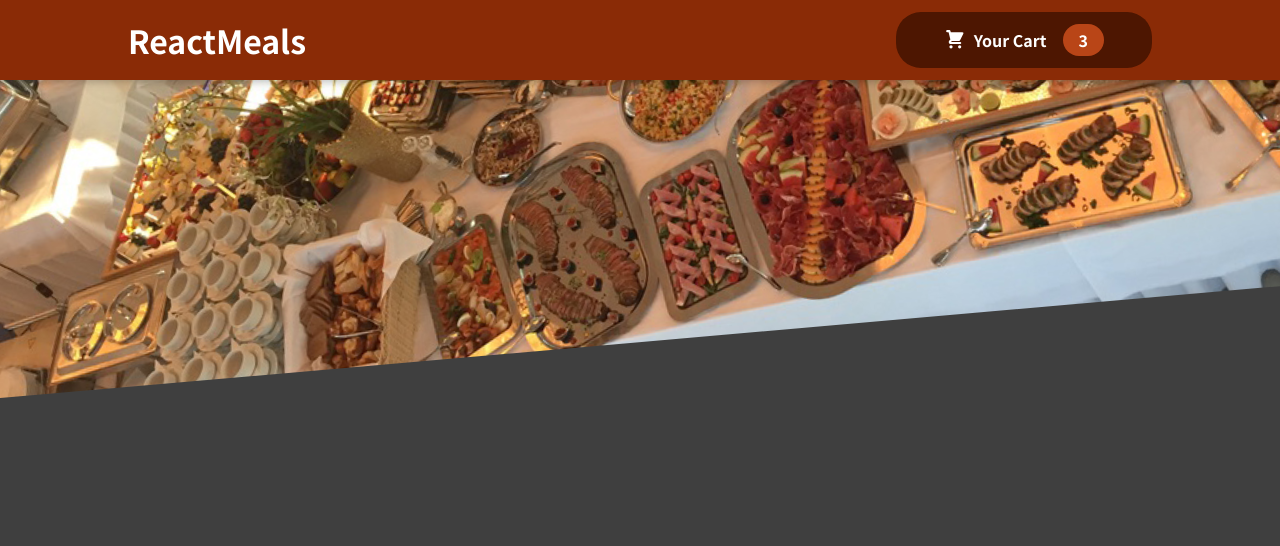
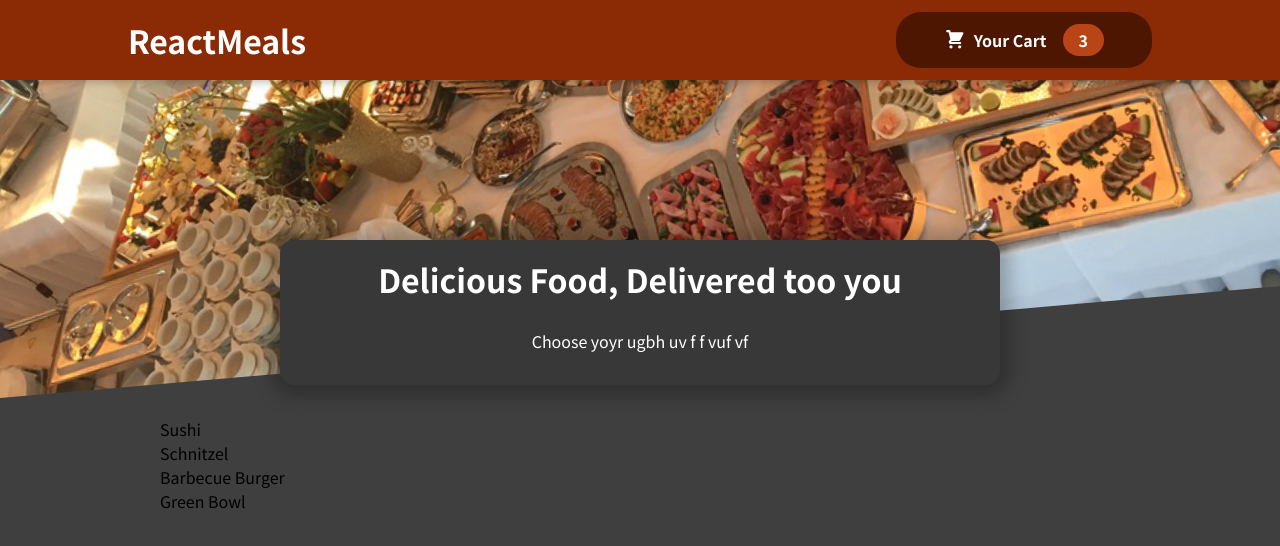
Before and after one commit to ravi55662580/Food-ordering-sharpner-project, a React (Create React App) app: page / in a window 1280 px wide. Shown: the top 546 px of the page. Built offline with nearby package versions, Linux system fonts and the light colour scheme.

Commit message:
available meals

```diff
--- a/src/App.js
+++ b/src/App.js
@@ -1,11 +1,15 @@
 
 import {Fragment} from 'react';
 import Header from './components/Layout/Header';
+import Meals from './components/Meals/Meals';
 
 function App() {
   return (
     <Fragment>
       <Header/>
+      <main>
+        <Meals/>
+      </main>
     </Fragment>
   );
 }
--- /dev/null
+++ b/src/components/Meals/AvailableMeals.js
@@ -0,0 +1,37 @@
+import classes from './AvailableMeals.module.css'
+const DUMMY_MEALS = [
+    {
+      id: 'm1',
+      name: 'Sushi',
+      description: 'Finest fish and veggies',
+      price: 22.99,
+    },
+    {
+      id: 'm2',
+      name: 'Schnitzel',
+      description: 'A german specialty!',
+      price: 16.5,
+    },
+    {
+      id: 'm3',
+      name: 'Barbecue Burger',
+      description: 'American, raw, meaty',
+      price: 12.99,
+    },
+    {
+      id: 'm4',
+      name: 'Green Bowl',
+      description: 'Healthy...and green...',
+      price: 18.99,
+    },
+  ];
+const AvailableMeals = () => {
+    const mealslist = DUMMY_MEALS.map(meal => <li>{meal.name}</li>);
+    return <section className={classes.meals}>
+        <ul>
+            {mealslist}
+        </ul>
+    </section>
+};
+
+export default AvailableMeals;
--- /dev/null
+++ b/src/components/Meals/AvailableMeals.module.css
@@ -0,0 +1,24 @@
+.meals {
+    max-width: 60rem;
+    width: 90%;
+    margin: 2rem auto;
+    animation: meals-appear 1s ease-out forwards;
+  }
+
+  .meals ul {
+    list-style: none;
+    margin: 0;
+    padding: 0;
+  }
+
+  @keyframes meals-appear {
+    from {
+      opacity: 0;
+      transform: translateY(3rem);
+    }
+
+    to {
+      opacity: 1;
+      transform: translateY(0);
+    }
+  }
--- /dev/null
+++ b/src/components/Meals/Meals.js
@@ -0,0 +1,11 @@
+import { Fragment } from "react";
+import MealsSummary from "./MealsSummary";
+import AvailableMeals from "./AvailableMeals";
+
+const Meals =() => {
+    return <Fragment>
+        <MealsSummary/>
+        <AvailableMeals/>
+    </Fragment>
+}
+export default Meals;
--- /dev/null
+++ b/src/components/Meals/MealsSummary.js
@@ -0,0 +1,12 @@
+import classes from './MealsSummary.module.css'
+
+const MealsSummary = () =>{
+    return <section className={classes.summary}>
+        <h2>Delicious Food, Delivered too you</h2>
+        <p>
+            Choose yoyr ugbh  uv f f vuf vf
+        </p>
+    </section>
+}
+
+export default MealsSummary;
--- /dev/null
+++ b/src/components/Meals/MealsSummary.module.css
@@ -0,0 +1,18 @@
+.summary {
+    text-align: center;
+    max-width: 45rem;
+    width: 90%;
+    margin: auto;
+    margin-top: -10rem;
+    position: relative;
+    background-color: #383838;
+    color: white;
+    border-radius: 14px;
+    padding: 1rem;
+    box-shadow: 0 1px 18px 10px rgba(0, 0, 0, 0.25);
+  }
+
+  .summary h2 {
+    font-size: 2rem;
+    margin-top: 0;
+  }
```
